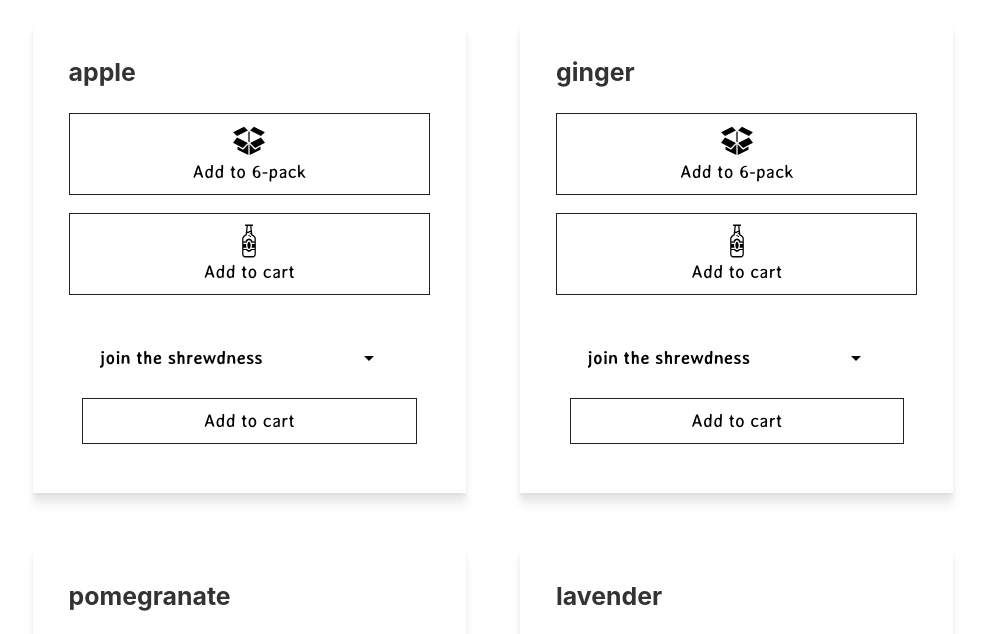
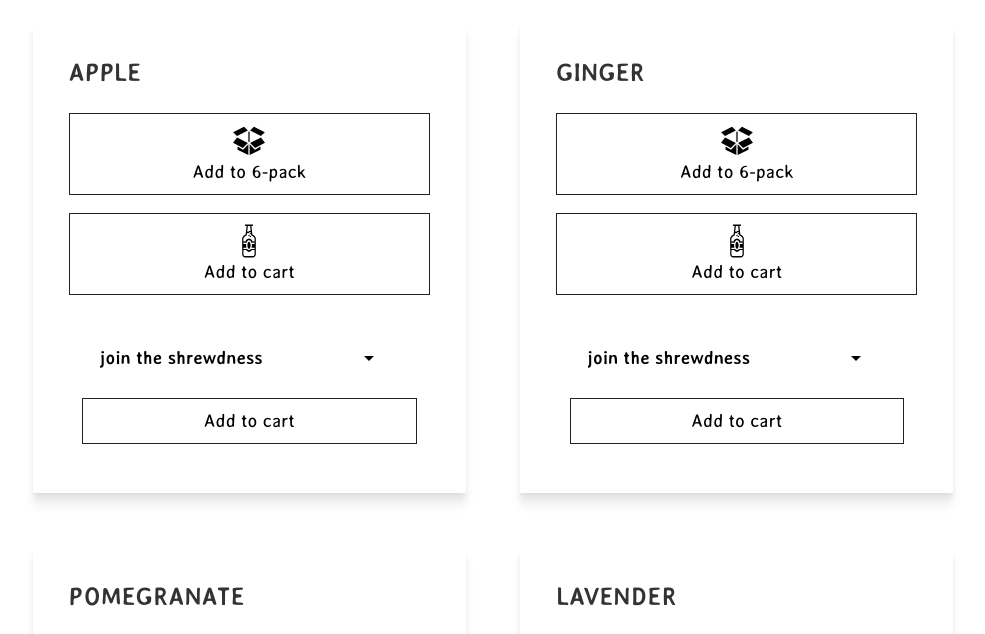
Before and after one commit to mkhbragg/the-fermenting-ape, a Gatsby site: page / in a window 1280 px wide. Shown: the part 137-771 px from the top of the page, without its empty margins (147-1132 px from the left). Built offline with nearby package versions, Linux system fonts and the light colour scheme; Gatsby itself is replaced by a stand-in of ours.

Commit message:
Product cards to uppercase and AveriaSans

```diff
--- a/src/components/Products/ProductCard.js
+++ b/src/components/Products/ProductCard.js
@@ -11,7 +11,7 @@ const ProductCard = ({ flavor }) => {
   return (
     <Container>
         {/* <Image filename={`${flavor}-logo.svg`} alt={`chiimpanzee resting chin on fist with thoughtful expression with ${flavor} in background`} /> */}
-        <h3>{flavor}</h3>
+        <h3>{flavor.toUpperCase()}</h3>
         <Column>
           <Button grid><GiCardboardBox size='2em' />Add to 6-pack</Button>
           <Button grid><GiBeerBottle size='2em' />Add to cart</Button>
--- a/src/components/layout.css
+++ b/src/components/layout.css
@@ -288,9 +288,8 @@ h3 {
   padding-top: 0;
   margin-bottom: 1.45rem;
   color: inherit;
-  font-family: -apple-system, BlinkMacSystemFont, Segoe UI, Roboto, Oxygen,
-    Ubuntu, Cantarell, Fira Sans, Droid Sans, Helvetica Neue, sans-serif;
-  font-weight: bold;
+  font-family: AveriaSans;
+  font-weight: 700;
   text-rendering: optimizeLegibility;
   font-size: 1.38316rem;
   line-height: 1.1;
```
